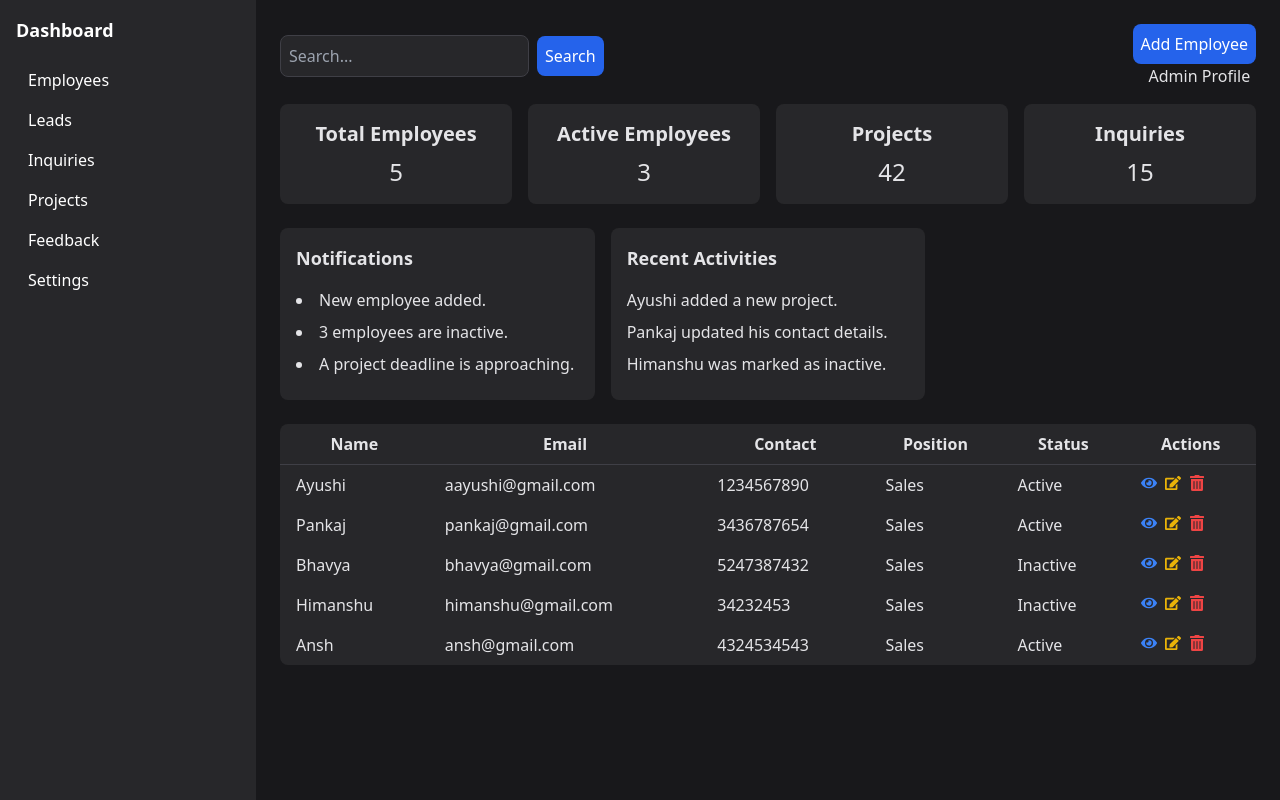
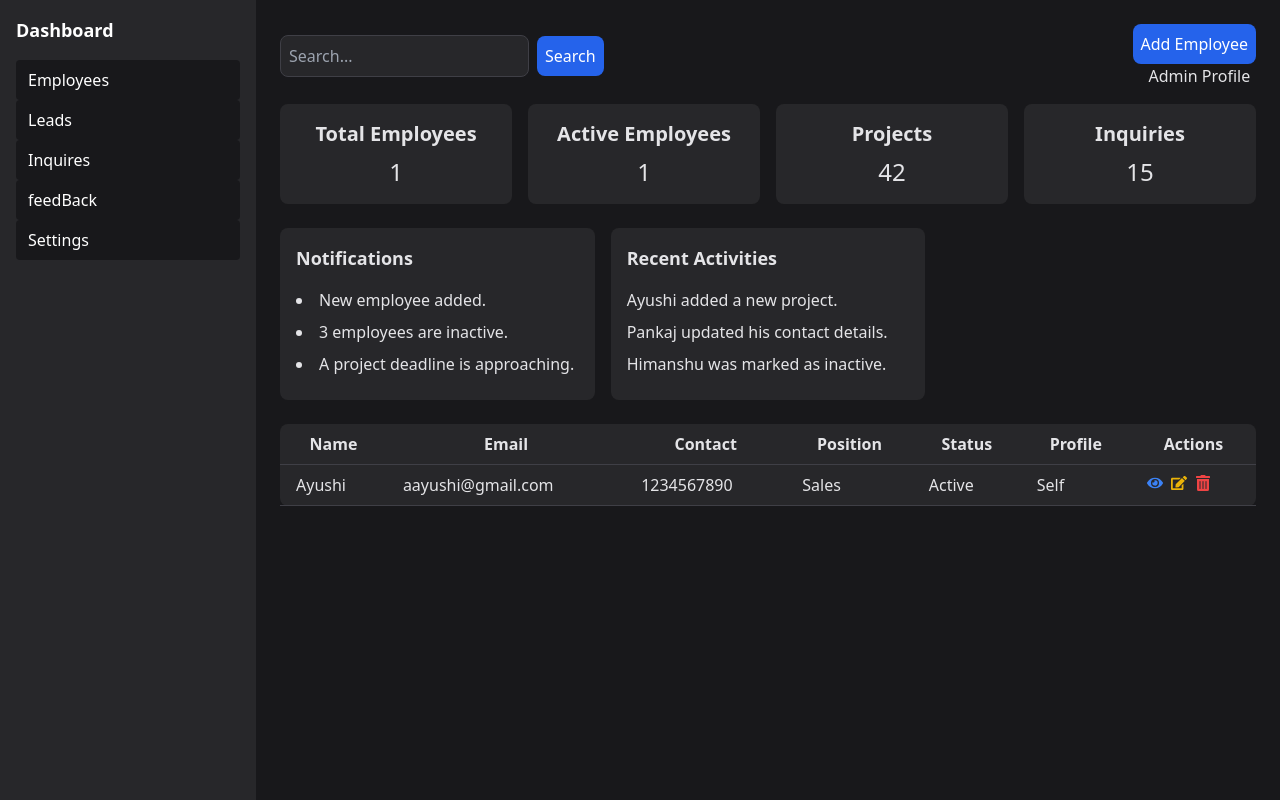
Before and after one commit to Sameer6386/Admin, a Next.js app: page /dashboard in a window 1280 px wide. Built offline with nearby package versions, Linux system fonts and the light colour scheme.

Commit message:
dashboard left

```diff
--- /dev/null
+++ b/components/DeleteConfirmModal.js
@@ -0,0 +1,28 @@
+import React from "react";
+
+const DeleteConfirmModal = ({ isOpen, onConfirm, onClose }) => {
+  if (!isOpen) return null;
+
+  return (
+    <div className="fixed inset-0 flex items-center justify-center bg-black bg-opacity-50">
+      <div className="bg-zinc-800 p-6 rounded-lg w-1/3">
+        <h2 className="text-lg font-bold mb-4">Confirm Delete</h2>
+        <p>Are you sure you want to delete this employee?</p>
+        <button
+          onClick={onConfirm}
+          className="mt-4 bg-red-600 text-white px-4 py-2 rounded-lg hover:bg-red-500"
+        >
+          Delete
+        </button>
+        <button
+          onClick={onClose}
+          className="bg-gray-600 text-white px-4 py-2 rounded-lg ml-2 hover:bg-gray-500"
+        >
+          Cancel
+        </button>
+      </div>
+    </div>
+  );
+};
+
+export default DeleteConfirmModal;
--- /dev/null
+++ b/components/OverviewCard.js
@@ -0,0 +1,10 @@
+import React from "react";
+
+const OverviewCard = ({ title, value }) => (
+  <div className="bg-zinc-800 p-4 rounded-lg text-center">
+    <h3 className="text-xl font-bold">{title}</h3>
+    <p className="text-2xl mt-2">{value}</p>
+  </div>
+);
+
+export default OverviewCard;
--- a/pages/dashboard.jsx
+++ b/pages/dashboard.jsx
@@ -26,6 +26,7 @@ export default function Dashboard() {
     status: "",
     profileType: "",
   });
+  const [activeSection, setActiveSection] = useState("employees");
 
   const [employees, setEmployees] = useState([
     {
@@ -36,38 +37,7 @@ export default function Dashboard() {
       status: "Active",
       profileType: "Self",
     },
-    {
-      name: "Pankaj",
-      email: "pankaj@gmail.com",
-      contact: "3436787654",
-      position: "Sales",
-      status: "Active",
-      profileType: "Added",
-    },
-    {
-      name: "Bhavya",
-      email: "bhavya@gmail.com",
-      contact: "5247387432",
-      position: "Sales",
-      status: "Inactive",
-      profileType: "Added",
-    },
-    {
-      name: "Himanshu",
-      email: "himanshu@gmail.com",
-      contact: "34232453",
-      position: "Sales",
-      status: "Inactive",
-      profileType: "Self",
-    },
-    {
-      name: "Ansh",
-      email: "ansh@gmail.com",
-      contact: "4324534543",
-      position: "Sales",
-      status: "Active",
-      profileType: "Self",
-    },
+    // ... (other employees)
   ]);
 
   const notifications = [
@@ -174,22 +144,34 @@ export default function Dashboard() {
         <div className="p-4">
           <h2 className="text-lg font-bold">Dashboard</h2>
           <ul className="mt-4">
-            <li className="py-2 px-3 hover:bg-zinc-700 rounded">
+            <li
+              className={`py-2 px-3 rounded ${activeSection === "employees" ? "bg-zinc-900" : "hover:bg-zinc-700"}`}
+              onClick={() => setActiveSection("employees")}
+            >
               <a href="#">Employees</a>
             </li>
-            <li className="py-2 px-3 hover:bg-zinc-700 rounded">
+            <li
+              className={`py-2 px-3 rounded ${activeSection === "employees" ? "bg-zinc-900" : "hover:bg-zinc-700"}`}
+              onClick={() => setActiveSection("employees")}
+            >
               <a href="#">Leads</a>
             </li>
-            <li className="py-2 px-3 hover:bg-zinc-700 rounded">
-              <a href="#">Inquiries</a>
+            <li
+              className={`py-2 px-3 rounded ${activeSection === "employees" ? "bg-zinc-900" : "hover:bg-zinc-700"}`}
+              onClick={() => setActiveSection("employees")}
+            >
+              <a href="#">Inquires</a>
             </li>
-            <li className="py-2 px-3 hover:bg-zinc-700 rounded">
-              <a href="#">Projects</a>
+            <li
+              className={`py-2 px-3 rounded ${activeSection === "employees" ? "bg-zinc-900" : "hover:bg-zinc-700"}`}
+              onClick={() => setActiveSection("employees")}
+            >
+              <a href="#">feedBack</a>
             </li>
-            <li className="py-2 px-3 hover:bg-zinc-700 rounded">
-              <a href="#">Feedback</a>
-            </li>
-            <li className="py-2 px-3 hover:bg-zinc-700 rounded">
+            <li
+              className={`py-2 px-3 rounded ${activeSection === "employees" ? "bg-zinc-900" : "hover:bg-zinc-700"}`}
+              onClick={() => setActiveSection("employees")}
+            >
               <a href="#">Settings</a>
             </li>
           </ul>
@@ -238,11 +220,15 @@ export default function Dashboard() {
           </div>
         </header>
 
+        {activeSection === "employees" && (
+          <>
             <div className="grid grid-cols-1 sm:grid-cols-2 lg:grid-cols-4 gap-4 mb-6">
               <OverviewCard title="Total Employees" value={employees.length} />
               <OverviewCard
                 title="Active Employees"
-            value={employees.filter((emp) => emp.status === "Active").length}
+                value={
+                  employees.filter((emp) => emp.status === "Active").length
+                }
               />
               <OverviewCard title="Projects" value={42} />
               <OverviewCard title="Inquiries" value={15} />
@@ -277,30 +263,52 @@ export default function Dashboard() {
                 <tr>
                   <th className="py-2 px-4 border-b border-zinc-700">Name</th>
                   <th className="py-2 px-4 border-b border-zinc-700">Email</th>
-              <th className="py-2 px-4 border-b border-zinc-700">Contact</th>
-              <th className="py-2 px-4 border-b border-zinc-700">Position</th>
+                  <th className="py-2 px-4 border-b border-zinc-700">
+                    Contact
+                  </th>
+                  <th className="py-2 px-4 border-b border-zinc-700">
+                    Position
+                  </th>
                   <th className="py-2 px-4 border-b border-zinc-700">Status</th>
-              <th className="py-2 px-4 border-b border-zinc-700">Actions</th>
+                  <th className="py-2 px-4 border-b border-zinc-700">
+                    Profile
+                  </th>
+                  <th className="py-2 px-4 border-b border-zinc-700">
+                    Actions
+                  </th>
                 </tr>
               </thead>
               <tbody>
                 {employees.map((employee) => (
-              <tr key={employee.email} className="hover:bg-zinc-700">
-                <td className="py-2 px-4">{employee.name}</td>
-                <td className="py-2 px-4">{employee.email}</td>
-                <td className="py-2 px-4">{employee.contact}</td>
-                <td className="py-2 px-4">{employee.position}</td>
-                <td className="py-2 px-4">{employee.status}</td>
-                <td className="py-2 px-4">
+                  <tr key={employee.email}>
+                    <td className="py-2 px-4 border-b border-zinc-700">
+                      {employee.name}
+                    </td>
+                    <td className="py-2 px-4 border-b border-zinc-700">
+                      {employee.email}
+                    </td>
+                    <td className="py-2 px-4 border-b border-zinc-700">
+                      {employee.contact}
+                    </td>
+                    <td className="py-2 px-4 border-b border-zinc-700">
+                      {employee.position}
+                    </td>
+                    <td className="py-2 px-4 border-b border-zinc-700">
+                      {employee.status}
+                    </td>
+                    <td className="py-2 px-4 border-b border-zinc-700">
+                      {employee.profileType}
+                    </td>
+                    <td className="py-2 px-4 border-b border-zinc-700">
                       <button
                         onClick={() => openDetailModal(employee)}
-                    className="mr-2 text-blue-500 hover:underline"
+                        className="text-blue-500 hover:underline mr-2"
                       >
                         <FaEye />
                       </button>
                       <button
                         onClick={() => openEditModal(employee)}
-                    className="mr-2 text-yellow-500 hover:underline"
+                        className="text-yellow-500 hover:underline mr-2"
                       >
                         <FaEdit />
                       </button>
@@ -315,13 +323,14 @@ export default function Dashboard() {
                 ))}
               </tbody>
             </table>
+          </>
+        )}
 
-        {isDetailModalOpen && (
-          <div className="fixed inset-0 flex items-center justify-center bg-black bg-opacity-50">
-            <div className="bg-zinc-800 p-6 rounded-lg w-1/3">
-              <h2 className="text-lg font-bold mb-4">Employee Details</h2>
-              {selectedEmployee && (
-                <div>
+        {/* Detail Modal */}
+        {isDetailModalOpen && selectedEmployee && (
+          <div className="fixed inset-0 bg-black bg-opacity-50 flex justify-center items-center">
+            <div className="bg-zinc-800 p-6 rounded-lg w-1/2">
+              <h2 className="text-xl font-bold mb-4">Employee Details</h2>
               <p>
                 <strong>Name:</strong> {selectedEmployee.name}
               </p>
@@ -338,14 +347,11 @@ export default function Dashboard() {
                 <strong>Status:</strong> {selectedEmployee.status}
               </p>
               <p>
-                    <strong>Profile Type:</strong>{" "}
-                    {selectedEmployee.profileType}
+                <strong>Profile:</strong> {selectedEmployee.profileType}
               </p>
-                </div>
-              )}
               <button
                 onClick={closeDetailModal}
-                className="mt-4 bg-blue-600 text-white px-4 py-2 rounded-lg hover:bg-blue-500"
+                className="mt-4 bg-blue-600 text-white p-2 rounded-lg hover:bg-blue-500"
               >
                 Close
               </button>
@@ -353,82 +359,84 @@ export default function Dashboard() {
           </div>
         )}
 
-        {isEditModalOpen && (
-          <div className="fixed inset-0 flex items-center justify-center bg-black bg-opacity-50">
+        {/* Edit Modal */}
+        {isEditModalOpen && editableEmployee && (
+          <div className="fixed inset-0 bg-black bg-opacity-50 flex justify-center items-center">
             <form
               onSubmit={handleEditSubmit}
-              className="bg-zinc-800 p-6 rounded-lg w-1/3"
+              className="bg-zinc-800 p-6 rounded-lg w-1/2"
             >
-              <h2 className="text-lg font-bold mb-4">Edit Employee</h2>
-              <div className="mb-4">
-                <label className="block mb-2">Name</label>
+              <h2 className="text-xl font-bold mb-4">Edit Employee</h2>
+              <label className="block mb-2">
+                Name
                 <input
                   type="text"
                   name="name"
                   value={editableEmployee.name}
                   onChange={handleEditChange}
-                  className="border border-zinc-700 bg-zinc-800 text-white rounded-lg p-2 w-full"
+                  className="block w-full mt-1 bg-zinc-700 text-white border border-zinc-600 rounded-lg p-2"
                 />
-              </div>
-              <div className="mb-4">
-                <label className="block mb-2">Email</label>
+              </label>
+              <label className="block mb-2">
+                Email
                 <input
                   type="email"
                   name="email"
                   value={editableEmployee.email}
                   onChange={handleEditChange}
-                  className="border border-zinc-700 bg-zinc-800 text-white rounded-lg p-2 w-full"
+                  className="block w-full mt-1 bg-zinc-700 text-white border border-zinc-600 rounded-lg p-2"
                 />
-              </div>
-              <div className="mb-4">
-                <label className="block mb-2">Contact</label>
+              </label>
+              <label className="block mb-2">
+                Contact
                 <input
                   type="text"
                   name="contact"
                   value={editableEmployee.contact}
                   onChange={handleEditChange}
-                  className="border border-zinc-700 bg-zinc-800 text-white rounded-lg p-2 w-full"
+                  className="block w-full mt-1 bg-zinc-700 text-white border border-zinc-600 rounded-lg p-2"
                 />
-              </div>
-              <div className="mb-4">
-                <label className="block mb-2">Position</label>
+              </label>
+              <label className="block mb-2">
+                Position
                 <input
                   type="text"
                   name="position"
                   value={editableEmployee.position}
                   onChange={handleEditChange}
-                  className="border border-zinc-700 bg-zinc-800 text-white rounded-lg p-2 w-full"
+                  className="block w-full mt-1 bg-zinc-700 text-white border border-zinc-600 rounded-lg p-2"
                 />
-              </div>
-              <div className="mb-4">
-                <label className="block mb-2">Status</label>
+              </label>
+              <label className="block mb-2">
+                Status
                 <input
                   type="text"
                   name="status"
                   value={editableEmployee.status}
                   onChange={handleEditChange}
-                  className="border border-zinc-700 bg-zinc-800 text-white rounded-lg p-2 w-full"
+                  className="block w-full mt-1 bg-zinc-700 text-white border border-zinc-600 rounded-lg p-2"
                 />
-              </div>
-              <div className="mb-4">
-                <label className="block mb-2">Profile Type</label>
+              </label>
+              <label className="block mb-2">
+                Profile
                 <input
                   type="text"
                   name="profileType"
                   value={editableEmployee.profileType}
                   onChange={handleEditChange}
-                  className="border border-zinc-700 bg-zinc-800 text-white rounded-lg p-2 w-full"
+                  className="block w-full mt-1 bg-zinc-700 text-white border border-zinc-600 rounded-lg p-2"
                 />
-              </div>
+              </label>
               <button
                 type="submit"
-                className="bg-blue-600 text-white px-4 py-2 rounded-lg hover:bg-blue-500"
+                className="bg-blue-600 text-white p-2 rounded-lg hover:bg-blue-500"
               >
                 Save Changes
               </button>
               <button
+                type="button"
                 onClick={closeEditModal}
-                className="bg-gray-600 text-white px-4 py-2 rounded-lg ml-2 hover:bg-gray-500"
+                className="ml-2 bg-red-600 text-white p-2 rounded-lg hover:bg-red-500"
               >
                 Cancel
               </button>
@@ -437,20 +445,20 @@ export default function Dashboard() {
         )}
 
         {/* Delete Confirmation */}
-        {isDeleteConfirmOpen && (
-          <div className="fixed inset-0 flex items-center justify-center bg-black bg-opacity-50">
-            <div className="bg-zinc-800 p-6 rounded-lg w-1/3">
-              <h2 className="text-lg font-bold mb-4">Confirm Delete</h2>
-              <p>Are you sure you want to delete this employee?</p>
+        {isDeleteConfirmOpen && employeeToDelete && (
+          <div className="fixed inset-0 bg-black bg-opacity-50 flex justify-center items-center">
+            <div className="bg-zinc-800 p-6 rounded-lg w-1/2">
+              <h2 className="text-xl font-bold mb-4">Confirm Deletion</h2>
+              <p>Are you sure you want to delete {employeeToDelete.name}?</p>
               <button
                 onClick={handleDeleteConfirm}
-                className="mt-4 bg-red-600 text-white px-4 py-2 rounded-lg hover:bg-red-500"
+                className="mt-4 bg-red-600 text-white p-2 rounded-lg hover:bg-red-500"
               >
                 Delete
               </button>
               <button
                 onClick={closeDeleteConfirm}
-                className="bg-gray-600 text-white px-4 py-2 rounded-lg ml-2 hover:bg-gray-500"
+                className="ml-2 bg-blue-600 text-white p-2 rounded-lg hover:bg-blue-500"
               >
                 Cancel
               </button>
@@ -458,83 +466,84 @@ export default function Dashboard() {
           </div>
         )}
 
-        {/* Add Modal */}
+        {/* Add Employee Modal */}
         {isAddModalOpen && (
-          <div className="fixed inset-0 flex items-center justify-center bg-black bg-opacity-50">
+          <div className="fixed inset-0 bg-black bg-opacity-50 flex justify-center items-center">
             <form
               onSubmit={handleAddSubmit}
-              className="bg-zinc-800 p-6 rounded-lg w-1/3"
+              className="bg-zinc-800 p-6 rounded-lg w-1/2"
             >
-              <h2 className="text-lg font-bold mb-4">Add New Employee</h2>
-              <div className="mb-4">
-                <label className="block mb-2">Name</label>
+              <h2 className="text-xl font-bold mb-4">Add New Employee</h2>
+              <label className="block mb-2">
+                Name
                 <input
                   type="text"
                   name="name"
                   value={newEmployee.name}
                   onChange={handleAddChange}
-                  className="border border-zinc-700 bg-zinc-800 text-white rounded-lg p-2 w-full"
+                  className="block w-full mt-1 bg-zinc-700 text-white border border-zinc-600 rounded-lg p-2"
                 />
-              </div>
-              <div className="mb-4">
-                <label className="block mb-2">Email</label>
+              </label>
+              <label className="block mb-2">
+                Email
                 <input
                   type="email"
                   name="email"
                   value={newEmployee.email}
                   onChange={handleAddChange}
-                  className="border border-zinc-700 bg-zinc-800 text-white rounded-lg p-2 w-full"
+                  className="block w-full mt-1 bg-zinc-700 text-white border border-zinc-600 rounded-lg p-2"
                 />
-              </div>
-              <div className="mb-4">
-                <label className="block mb-2">Contact</label>
+              </label>
+              <label className="block mb-2">
+                Contact
                 <input
                   type="text"
                   name="contact"
                   value={newEmployee.contact}
                   onChange={handleAddChange}
-                  className="border border-zinc-700 bg-zinc-800 text-white rounded-lg p-2 w-full"
+                  className="block w-full mt-1 bg-zinc-700 text-white border border-zinc-600 rounded-lg p-2"
                 />
-              </div>
-              <div className="mb-4">
-                <label className="block mb-2">Position</label>
+              </label>
+              <label className="block mb-2">
+                Position
                 <input
                   type="text"
                   name="position"
                   value={newEmployee.position}
                   onChange={handleAddChange}
-                  className="border border-zinc-700 bg-zinc-800 text-white rounded-lg p-2 w-full"
+                  className="block w-full mt-1 bg-zinc-700 text-white border border-zinc-600 rounded-lg p-2"
                 />
-              </div>
-              <div className="mb-4">
-                <label className="block mb-2">Status</label>
+              </label>
+              <label className="block mb-2">
+                Status
                 <input
                   type="text"
                   name="status"
                   value={newEmployee.status}
                   onChange={handleAddChange}
-                  className="border border-zinc-700 bg-zinc-800 text-white rounded-lg p-2 w-full"
+                  className="block w-full mt-1 bg-zinc-700 text-white border border-zinc-600 rounded-lg p-2"
                 />
-              </div>
-              <div className="mb-4">
-                <label className="block mb-2">Profile Type</label>
+              </label>
+              <label className="block mb-2">
+                Profile
                 <input
                   type="text"
                   name="profileType"
                   value={newEmployee.profileType}
                   onChange={handleAddChange}
-                  className="border border-zinc-700 bg-zinc-800 text-white rounded-lg p-2 w-full"
+                  className="block w-full mt-1 bg-zinc-700 text-white border border-zinc-600 rounded-lg p-2"
                 />
-              </div>
+              </label>
               <button
                 type="submit"
-                className="bg-blue-600 text-white px-4 py-2 rounded-lg hover:bg-blue-500"
+                className="bg-blue-600 text-white p-2 rounded-lg hover:bg-blue-500"
               >
                 Add Employee
               </button>
               <button
+                type="button"
                 onClick={closeAddModal}
-                className="bg-gray-600 text-white px-4 py-2 rounded-lg ml-2 hover:bg-gray-500"
+                className="ml-2 bg-red-600 text-white p-2 rounded-lg hover:bg-red-500"
               >
                 Cancel
               </button>
--- a/pages/reset-password.js
+++ b/pages/reset-password.js
@@ -5,7 +5,7 @@ const ResetPassword = () => {
   const [otp, setOtp] = useState("");
   const [newPassword, setNewPassword] = useState("");
   const [message, setMessage] = useState("");
-  const [loading, setLoading] = useState(false); // Loading state
+  const [loading, setLoading] = useState(false);
 
   const handleSubmit = async (e) => {
     e.preventDefault();
```
Also changed, not shown: components/AddModal.js (added, +39 -0 lines), components/DetailModal.js (added, +41 -0 lines), components/EditModal.js (added, +39 -0 lines), components/EmployeeTable.js (added, +55 -0 lines), pages/login.jsx (+21 -7 lines), 1 other file (tests, documents, lock files or other folders). Lines whose indentation alone changed are shown as unchanged.
